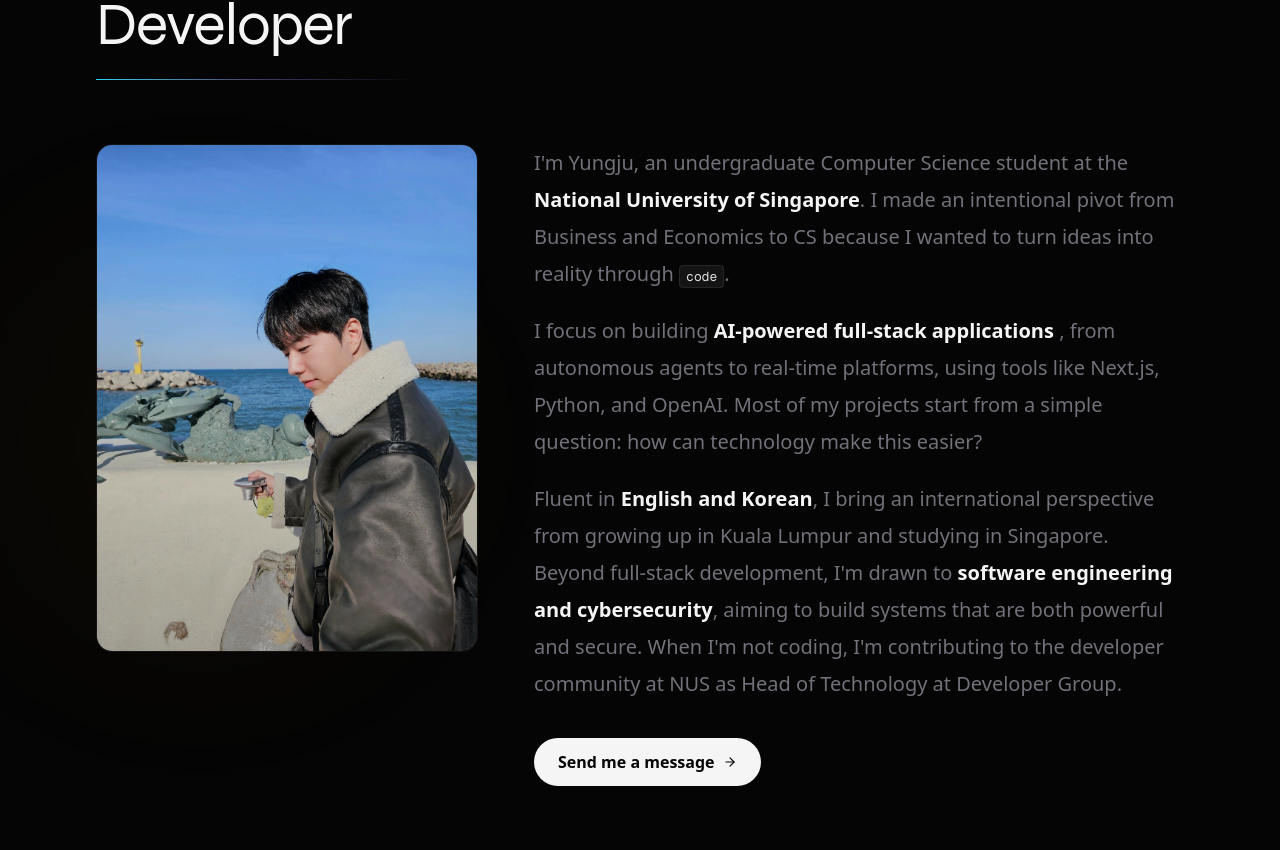
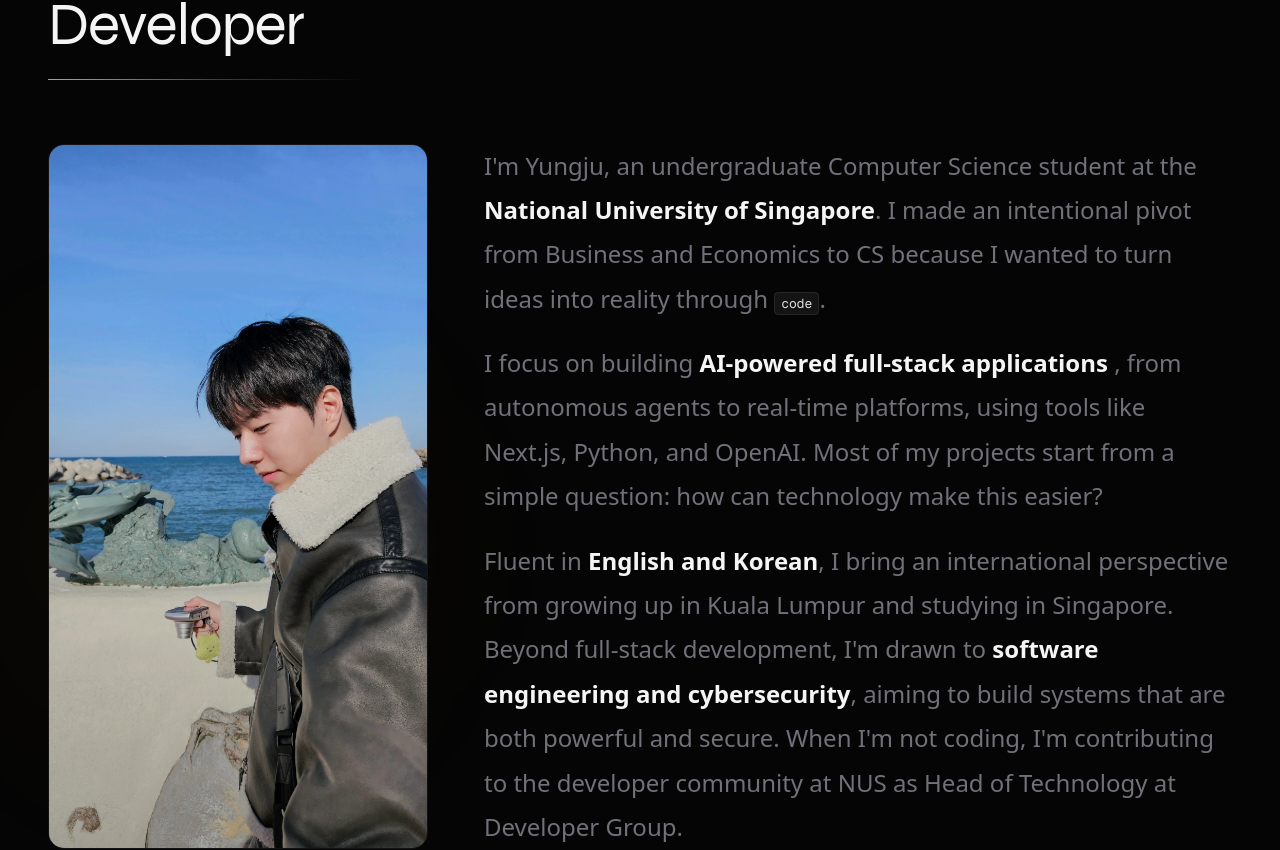
Before and after one commit to kimyungju/portfolio, a Next.js app: page / in a window 1280 px wide. Shown: the part 968-1818 px from the top of the page. Built offline with nearby package versions, Linux system fonts and the light colour scheme.

Commit message:
feat: unify section alignment across entire page
Standardize all sections (Hero, About, Experience, Footer) to use the
same max-w-[90rem] container and px-4 md:px-8 lg:px-12 padding for
consistent edge-to-edge alignment when scrolling.

```diff
--- a/src/components/About.tsx
+++ b/src/components/About.tsx
@@ -5,11 +5,11 @@
 
 export default function About() {
   return (
-    <section className="relative px-8 py-32 md:px-16 lg:px-24">
+    <section className="relative px-4 py-32 md:px-8 lg:px-12">
       {/* Background glow */}
       <div className="pointer-events-none absolute left-0 bottom-1/4 h-[400px] w-[400px] rounded-full bg-accent-warm/[0.03] blur-[100px]" />
 
-      <div className="mx-auto max-w-6xl">
+      <div className="mx-auto max-w-[90rem]">
         {/* Section header */}
         <motion.p
           initial={{ opacity: 0, y: 10 }}
@@ -37,21 +37,20 @@
           className="mt-6 mb-16 h-px w-full max-w-xs origin-left bg-gradient-to-r from-cyan via-purple/40 to-transparent"
         />
 
-        <div className="flex flex-col items-start gap-14 lg:flex-row">
+        <div className="flex flex-col items-start gap-14 lg:flex-row lg:items-stretch">
           {/* Photo */}
           <motion.div
             initial={{ opacity: 0, scale: 0.95 }}
             whileInView={{ opacity: 1, scale: 1 }}
             viewport={{ once: true }}
             transition={{ duration: 0.7, ease: [0.25, 0.1, 0, 1] }}
-            className="shrink-0"
+            className="shrink-0 lg:w-[380px]"
           >
-            <div className="relative overflow-hidden rounded-2xl border border-white/[0.06]">
+            <div className="relative h-full min-h-[380px] overflow-hidden rounded-2xl border border-white/[0.06]">
               <Image
                 src="/profile.jpg"
                 alt="Yungju Kim"
-                width={380}
-                height={380}
+                fill
                 className="object-cover transition-transform duration-700 hover:scale-[1.03]"
               />
               <div className="pointer-events-none absolute inset-0 bg-gradient-to-t from-secondary/30 to-transparent" />
@@ -66,7 +65,7 @@
             transition={{ duration: 0.6, delay: 0.2 }}
             className="space-y-5"
           >
-            <p className="text-lg leading-[1.85] text-text-muted md:text-xl">
+            <p className="text-xl leading-[1.85] text-text-muted md:text-2xl">
               I&apos;m Yungju, an undergraduate Computer Science student at the{" "}
               <strong className="font-semibold text-primary">
                 National University of Singapore
@@ -79,7 +78,7 @@
               .
             </p>
 
-            <p className="text-lg leading-[1.85] text-text-muted md:text-xl">
+            <p className="text-xl leading-[1.85] text-text-muted md:text-2xl">
               I focus on building{" "}
               <strong className="font-semibold text-primary">
                 AI-powered full-stack applications
@@ -89,7 +88,7 @@
               simple question: how can technology make this easier?
             </p>
 
-            <p className="text-lg leading-[1.85] text-text-muted md:text-xl">
+            <p className="text-xl leading-[1.85] text-text-muted md:text-2xl">
               Fluent in{" "}
               <strong className="font-semibold text-primary">
                 English and Korean
@@ -104,8 +103,11 @@
               When I&apos;m not coding, I&apos;m contributing to the developer
               community at NUS as Head of Technology at Developer Group.
             </p>
+          </motion.div>
+        </div>
 
-            <div className="pt-4">
+        {/* Button centered under photo */}
+        <div className="mt-6 flex justify-center lg:w-[380px]">
           <a
             href="#contact"
             className="group inline-flex items-center gap-2 rounded-full bg-primary px-6 py-3 text-base font-semibold text-secondary transition-all duration-300 hover:bg-primary/90 hover:shadow-[0_0_24px_rgba(255,255,255,0.1)]"
@@ -127,8 +129,6 @@
             </svg>
           </a>
         </div>
-          </motion.div>
-        </div>
       </div>
     </section>
   );
--- a/src/components/Experience.tsx
+++ b/src/components/Experience.tsx
@@ -7,11 +7,11 @@
 
 export default function Experience() {
   return (
-    <section id="experience" className="relative px-8 py-32 md:px-16 lg:px-24">
+    <section id="experience" className="relative px-4 py-32 md:px-8 lg:px-12">
       {/* Background accent */}
       <div className="pointer-events-none absolute right-0 top-1/3 h-[500px] w-[500px] rounded-full bg-accent/[0.02] blur-[120px]" />
 
-      <div className="mx-auto max-w-6xl">
+      <div className="mx-auto max-w-[90rem]">
         {/* Section header */}
         <motion.p
           initial={{ opacity: 0, y: 10 }}
--- a/src/components/Footer.tsx
+++ b/src/components/Footer.tsx
@@ -32,13 +32,13 @@
 
 export default function Footer() {
   return (
-    <footer id="contact" className="relative px-8 pb-12 pt-32 md:px-16 lg:px-24">
+    <footer id="contact" className="relative px-4 pb-12 pt-32 md:px-8 lg:px-12">
       {/* Top divider */}
       <div className="mx-auto mb-20 max-w-6xl">
         <div className="h-px w-full bg-gradient-to-r from-transparent via-white/[0.06] to-transparent" />
       </div>
 
-      <div className="mx-auto max-w-6xl">
+      <div className="mx-auto max-w-[90rem]">
         {/* Section header */}
         <motion.p
           initial={{ opacity: 0, y: 10 }}
--- a/src/components/Hero.tsx
+++ b/src/components/Hero.tsx
@@ -96,7 +96,7 @@
       {/* Dot grid pattern */}
       <div className="dot-grid pointer-events-none absolute inset-0 opacity-60" />
 
-      <div className="relative z-10 mx-auto w-full max-w-6xl px-6">
+      <div className="relative z-10 mx-auto w-full max-w-[90rem] px-4 md:px-8 lg:px-12">
         {/* Name label — scramble re-triggers on scroll */}
         <p className="mb-6 font-mono text-[clamp(3rem,6vw,5rem)] tracking-[0.2em] font-bold text-text-muted leading-none">
           {name.displayed || "\u00A0"}
```
Lines whose indentation alone changed are shown as unchanged.
